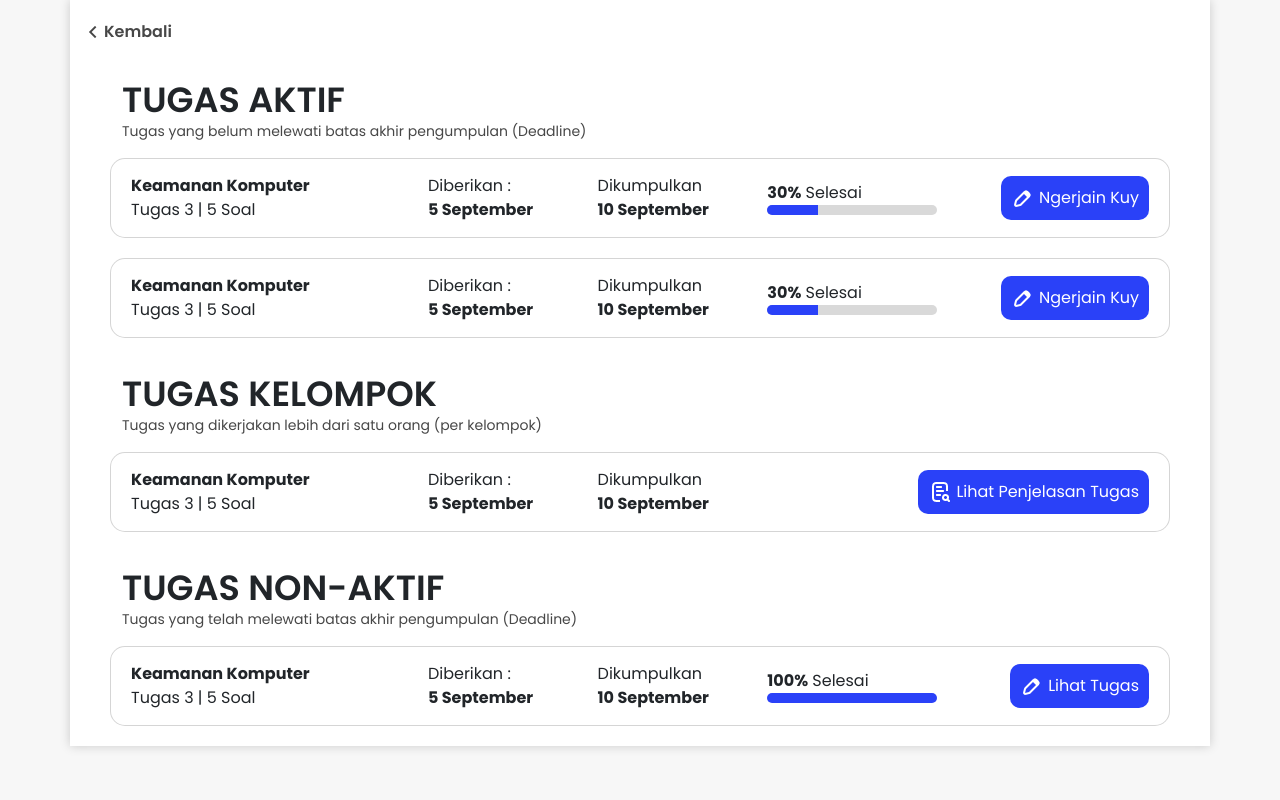
After one commit to WeakBee/r5classwebsite, a PHP site: page /tugas/lihat-semua-tugas/ in a window 1280 px wide. The commit adds this page. Run offline with PHP 8.4, Linux system fonts and the light colour scheme.

Commit message:
Halaman Tugas dan Lihat Semua Tugas

```diff
--- a/tugas/index.html
+++ b/tugas/index.html
@@ -119,7 +119,7 @@
                 <p>Tugas yang belum melewati batas akhir pengumpulan (Deadline)</p>
             </div>
             <div class="col-lg-4 kolom-kanan">
-                <a href="">Lihat Semua Tugas </a>
+                <a href="./lihat-semua-tugas/">Lihat Semua Tugas <img src="../assets/Tugas/Expand_right.png"></a>
             </div>
         </div>
         <div class="row row-tugas">
--- /dev/null
+++ b/tugas/lihat-semua-tugas/index.html
@@ -0,0 +1,121 @@
+<!doctype html>
+<html lang="en">
+  <head>
+    <meta charset="utf-8">
+    <meta name="viewport" content="width=device-width, initial-scale=1">
+    <title>R5CLASS | TUGAS</title>
+    <!-- BOOTSTRAP CSS -->
+    <link href="https://cdn.jsdelivr.net/npm/bootstrap@5.2.0/dist/css/bootstrap.min.css" rel="stylesheet" integrity="sha384-gH2yIJqKdNHPEq0n4Mqa/HGKIhSkIHeL5AyhkYV8i59U5AR6csBvApHHNl/vI1Bx" crossorigin="anonymous">
+    <!-- BOOTSTRAP CSS -->
+    <link rel="stylesheet" href="../../warna.css">
+    <link rel="stylesheet" href="style.css">
+  </head>
+  <body>
+    <div class="container">
+        <a class="kembali" href="../"><div><img src="../../assets/Tugas/Expand_left.png"> Kembali</div></a>
+
+        <div class="row row-tugas-aktif">
+            <h1>TUGAS AKTIF</h1>
+            <p class="ket-judul">Tugas yang belum melewati batas akhir pengumpulan (Deadline)</p>
+            <div class="col-12 tugas-matkul">
+                <div class="matkul sub-tugas">
+                    <p><b>Keamanan Komputer</b></p>
+                    <p>Tugas 3 | 5 Soal</p>
+                </div>
+                <div class="diberikan sub-tugas">
+                    <p>Diberikan :</p>
+                    <p><b>5 September</b></p>
+                </div>
+                <div class="dikumpulkan sub-tugas">
+                    <p>Dikumpulkan</p>
+                    <p><b>10 September</b></p>
+                </div>
+                <div class="selesai sub-tugas">
+                    <p><b>30%</b> Selesai</p>
+                    <div class="persentase">
+                        <div class="fill" style="width: 30%;"></div>
+                    </div>
+                </div>
+                <div class="ngerjain sub-tugas">
+                    <button><img src="../../assets/Tugas/edit.png"> Ngerjain Kuy</button>
+                </div>
+            </div>
+            <div class="col-12 tugas-matkul">
+                <div class="matkul sub-tugas">
+                    <p><b>Keamanan Komputer</b></p>
+                    <p>Tugas 3 | 5 Soal</p>
+                </div>
+                <div class="diberikan sub-tugas">
+                    <p>Diberikan :</p>
+                    <p><b>5 September</b></p>
+                </div>
+                <div class="dikumpulkan sub-tugas">
+                    <p>Dikumpulkan</p>
+                    <p><b>10 September</b></p>
+                </div>
+                <div class="selesai sub-tugas">
+                    <p><b>30%</b> Selesai</p>
+                    <div class="persentase">
+                        <div class="fill" style="width: 30%;"></div>
+                    </div>
+                </div>
+                <div class="ngerjain sub-tugas">
+                    <button><img src="../../assets/Tugas/edit.png"> Ngerjain Kuy</button>
+                </div>
+            </div>
+        </div>
+        <div class="row row-tugas-kelompok">
+            <h1>TUGAS KELOMPOK</h1>
+            <p class="ket-judul">Tugas yang dikerjakan lebih dari satu orang (per kelompok)</p>
+            <div class="col-12 tugas-matkul">
+                <div class="matkul sub-tugas">
+                    <p><b>Keamanan Komputer</b></p>
+                    <p>Tugas 3 | 5 Soal</p>
+                </div>
+                <div class="diberikan sub-tugas">
+                    <p>Diberikan :</p>
+                    <p><b>5 September</b></p>
+                </div>
+                <div class="dikumpulkan sub-tugas">
+                    <p>Dikumpulkan</p>
+                    <p><b>10 September</b></p>
+                </div>
+                <div class="ngerjain sub-tugas">
+                    <button><img src="../../assets/Tugas/File_dock_search.png"> Lihat Penjelasan Tugas</button>
+                </div>
+            </div>
+        </div>
+        <div class="row row-tugas-nonaktif">
+            <h1>TUGAS NON-AKTIF</h1>
+            <p class="ket-judul">Tugas yang telah melewati batas akhir pengumpulan (Deadline)</p>
+            <div class="col-12 tugas-matkul">
+                <div class="matkul sub-tugas">
+                    <p><b>Keamanan Komputer</b></p>
+                    <p>Tugas 3 | 5 Soal</p>
+                </div>
+                <div class="diberikan sub-tugas">
+                    <p>Diberikan :</p>
+                    <p><b>5 September</b></p>
+                </div>
+                <div class="dikumpulkan sub-tugas">
+                    <p>Dikumpulkan</p>
+                    <p><b>10 September</b></p>
+                </div>
+                <div class="selesai sub-tugas">
+                    <p><b>100%</b> Selesai</p>
+                    <div class="persentase">
+                        <div class="fill" style="width: 100%;"></div>
+                    </div>
+                </div>
+                <div class="ngerjain sub-tugas">
+                    <button><img src="../../assets/Tugas/edit.png"> Lihat Tugas</button>
+                </div>
+            </div>
+        </div>
+    </div>
+
+    <!-- BOOTSTRAP JS -->
+    <script src="https://cdn.jsdelivr.net/npm/bootstrap@5.2.0/dist/js/bootstrap.bundle.min.js" integrity="sha384-A3rJD856KowSb7dwlZdYEkO39Gagi7vIsF0jrRAoQmDKKtQBHUuLZ9AsSv4jD4Xa" crossorigin="anonymous"></script>
+    <!-- BOOTSTRAP JS -->
+  </body>
+</html>
--- /dev/null
+++ b/tugas/lihat-semua-tugas/style.css
@@ -0,0 +1,84 @@
+@import url('https://fonts.googleapis.com/css2?family=Poppins:ital,wght@0,100;0,200;0,300;0,400;0,500;0,600;0,700;0,800;0,900;1,100;1,200;1,300;1,400;1,500;1,600;1,700;1,800;1,900&display=swap');
+*{
+    font-family: 'Poppins', sans-serif;
+}
+body{
+    background-color: var(--warna3) ;
+}
+.container{
+    background-color: white;
+    box-shadow: 0 0 10px rgba(0, 0, 0, 0.185);
+    position: relative;
+    padding-top: 20px;
+}
+.row{
+    padding: 15px 40px 0 40px;
+}
+h1{
+    font-weight: 600;
+    margin: 0;
+    font-size: 35px;
+}
+
+.kembali{
+    color: var(--warna6);
+    text-decoration: none;
+    font-weight: 600;
+}
+.kembali div{
+    display: flex;
+    align-items: center;
+}
+.row-tugas-aktif{
+    margin-top: 20px;
+}
+.ket-judul{
+    color: var(--warna6);
+    font-size: 14px;
+}
+.tugas-matkul{
+    border: 1px solid rgba(0, 0, 0, 0.164);
+    border-radius: 15px;
+    background-color: white;
+    display: flex;
+    align-items: center;
+    margin-bottom: 20px;
+    padding: 15px 20px;
+}
+.sub-tugas{
+    width: 20%;
+}
+.matkul{
+    width: 35%;
+}
+.ngerjain{
+    width: 25%;
+}
+.row-tugas-kelompok .ngerjain{
+    width: 45%;
+}
+.sub-tugas p{
+    margin: 0;
+}
+.persentase{
+    width: 100%;
+    height: 10px;
+    background-color: var(--warna11);
+    border-radius: 10px;
+    overflow: hidden;
+}
+.fill{
+    background-color: var(--warna1);
+    height: 100%;
+}
+.ngerjain{
+    display: flex;
+    justify-content: end;
+}
+.ngerjain button{
+    background-color: var(--warna1);
+    padding: 10px;
+    color: white;
+    border: none;
+    border-radius: 10px;
+}
--- a/tugas/style.css
+++ b/tugas/style.css
@@ -251,7 +251,7 @@ b{
 }
 @media (max-width: 1199.98px) {
     .kartu{
-        width: 150px;
+        width: 160px;
         padding: 15px 0;
         margin: 10px 10px 10px 0;
     }
```
Also changed, not shown: assets/Tugas/Expand_left.png (added), assets/Tugas/Expand_right.png (added), assets/Tugas/File_dock_search.png (added).
